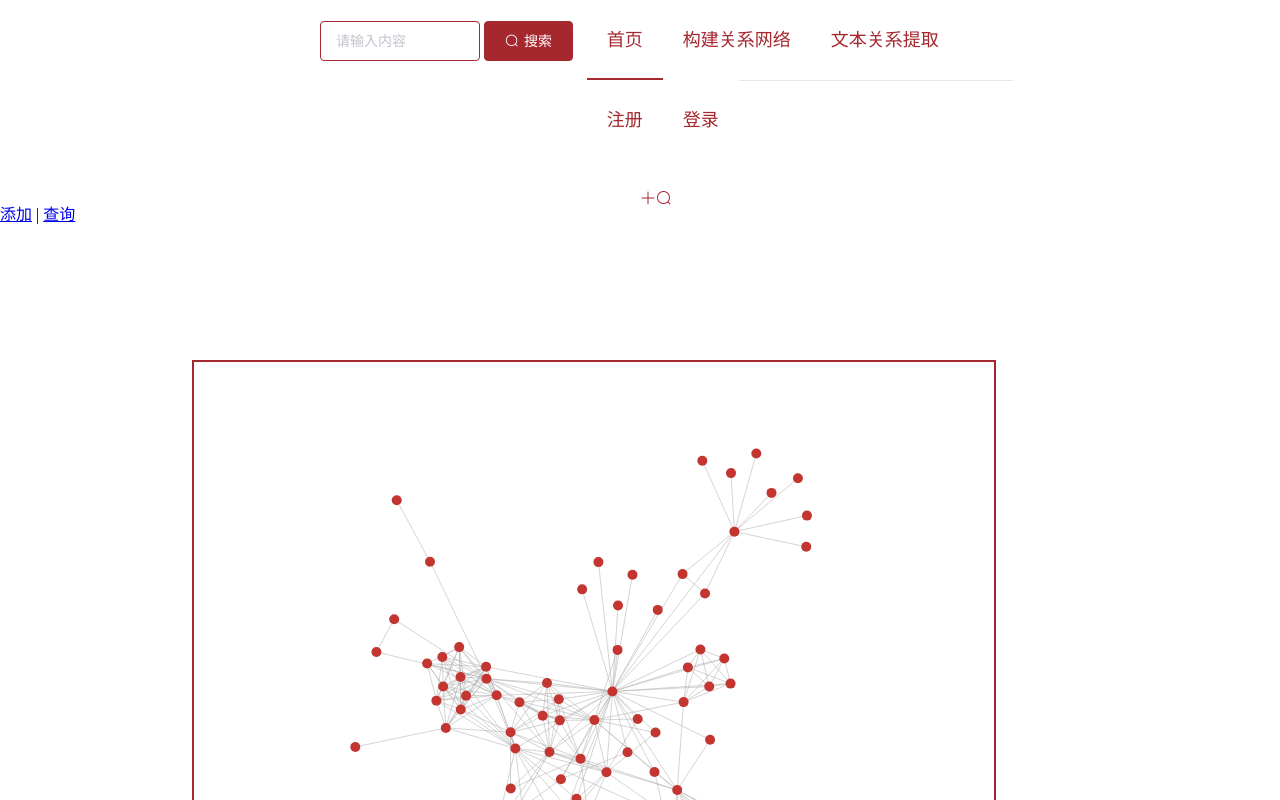
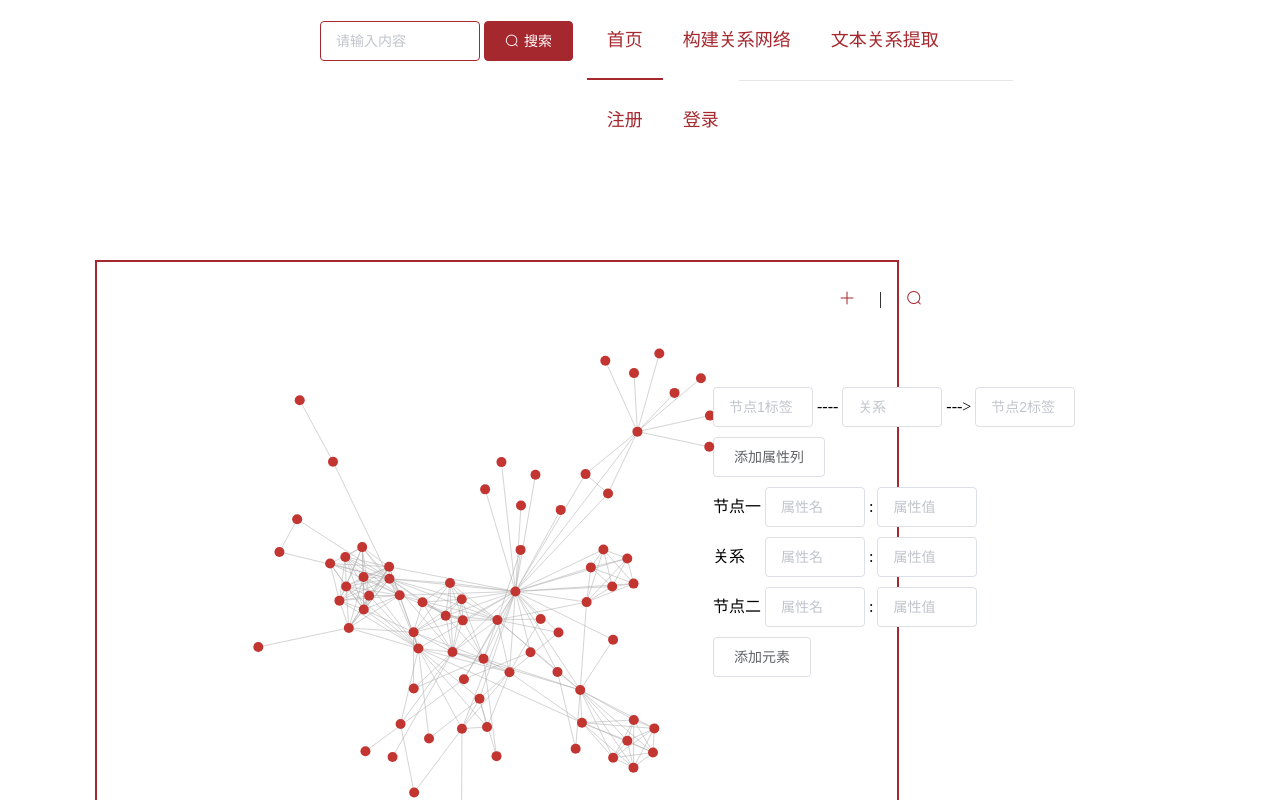
Before and after one commit to silenceck/Visualization-of-relation, a Vue app in the folder client/: page /2 in a window 1280 px wide. Built offline with nearby package versions, Linux system fonts and the light colour scheme.

Commit message:
change createChart

```diff
--- a/client/src/router.js
+++ b/client/src/router.js
@@ -40,6 +40,10 @@ const router = new Router({
           name:'create_chart',
           component:CreateChart,
           children:[
+            {
+              path:'',
+              component: Add
+            },
             {
               path:'/add',
               component: Add
--- a/client/src/views/CreateChart.vue
+++ b/client/src/views/CreateChart.vue
@@ -1,17 +1,14 @@
 <template>
     <div class="home">
         <div class="container">
-            <el-row>
-                <i class="el-icon-plus"></i>
-                <i class="el-icon-search"></i>
-
-                <el-col span='15'>
+            <el-row :gutter="20" class="row">
+                <el-col :span='12' class="col1">
                     <div id="main" class="chart"></div>
                 </el-col>
-                <el-col span='9'>
-                    <router-link to="/add">添加</router-link> |
-                    <router-link to="/search">查询</router-link>
-                    <div class="add_search">
+                <el-col :span='12' class="col2">
+                    <router-link to="/add"><i class="el-icon-plus"></i></router-link> &#12288; |  &#12288;
+                    <router-link to="/search"><i class="el-icon-search"></i></router-link>
+                    <div class="add_search" >
                         <router-view></router-view>
                     </div>
 
@@ -435,16 +432,22 @@ export default {
 }
 </script>
 <style scoped>
+.row {
+    top: 100px;
+}
+.add_search {
+    margin-top: 80px;
+    padding-left: 10%;
+}
 .chart {
-    position: absolute;
+    /* position: absolute; */
     left: 15%;
-    top: 200px;
     height: 680px;
     width: 800px;
     border: 2px solid #a6282f;
 }
 .el-icon-plus {
-    margin-left: 50%;
+    margin-left: 30%;
     margin-top: 30px;
     color: #a6282f;
 }
--- a/client/src/views/Home1.vue
+++ b/client/src/views/Home1.vue
@@ -1,8 +1,26 @@
 <template>
     <div class="home">
         <div class="container">
-            <div class="title">护理领域</div>
-            <div id="main" class="chart"></div>
+            <el-row :gutter="20">
+                <el-col :span="6">
+                </el-col>
+                <el-col :span="12">
+                    <div class="title" @click="resetData">护理领域</div>
+                    <div id="main" class="chart"></div>
+                </el-col>
+                <el-col :span="6">
+                    <el-card class="box-card">
+                    <div slot="header" class="clearfix">
+                        <span>卡片名称</span>
+                        <el-button style="float: right; padding: 3px 0" type="text">操作按钮</el-button>
+                    </div>
+                    <div v-for="o in 4" :key="o" class="text item">
+                        {{'列表内容 ' + o }}
+                    </div>
+                    </el-card>
+                </el-col>
+            </el-row>
+
             <!-- <el-button @click="reduceChartData">减少数据</el-button> -->
         </div>
     </div>
@@ -347,7 +365,13 @@ export default {
                 {id: "247", name: null, source: "76", target: "64", lineStyle: {}},
                 {id: "248", name: null, source: "76", target: "65", lineStyle: {}},
                 {id: "249", name: null, source: "76", target: "66", lineStyle: {}},
-            ]
+            ],
+            seleted_node: {
+
+            },
+            seleted_link: {
+
+            }
         }
     },
     mounted: function() {
@@ -424,6 +448,58 @@ export default {
                 ]
             };
             myChart.setOption(option);
+            const that = this;
+            myChart.on('click', {dataType: 'node'},function (params) {
+                const id = params.data.id;
+                // console.log(nodes)
+                const links = that.links.filter( link => { return link.source === id || link.target === id });
+                let seleted_node = new Set();
+                for(let link in links) {
+                    console.log(link)
+                    seleted_node.add(links[link].source);
+                    seleted_node.add(links[link].target);
+                }
+                const nodes = that.nodes.filter( node => { return seleted_node.has(node.id) })
+                const option = {
+                    series : [
+                        {
+                            data: nodes,
+                            links: links,
+                        }
+                    ]
+                };
+                myChart.setOption(option);
+            });
+            // myChart.on('mousemove', function (params) {
+            //     if (params.componentType === 'markPoint') {
+            //         // 点击到了 markPoint 上
+            //         if (params.seriesIndex === 5) {
+            //             // 点击到了 index 为 5 的 series 的 markPoint 上。
+            //         }
+            //     }
+            //     else if (params.componentType === 'series') {
+            //         if (params.seriesType === 'graph') {
+            //             if (params.dataType === 'edge') {
+            //                 // 点击到了 graph 的 edge（边）上。
+            //                 // myChart.setOption({
+            //                 //     series: [
+            //                 //         {
+            //                 //             lineStyle: {
+            //                 //                 color: '#000', // 鼠标移到edge上 edge color 变黑
+            //                 //                 width: 5,
+            //                 //             },
+            //                 //         }
+            //                 //     ]
+            //                 // })
+
+            //             }
+            //             else {
+            //                 // 点击到了 graph 的 node（节点）上。
+            //                 // console.log(params)
+            //             }
+            //         }
+            //     }
+            // });
             // }, 'xml');
         },
         updateChart: function() {
@@ -454,7 +530,23 @@ export default {
                 {id: "10", name: "Labarre", itemStyle: null, symbolSize: 2.6666666666666665, x: -89.34107},
             ];
             this.updateChart()
+        },
+        showSelectedData: function(node) {
+
+        },
+        resetData: function(){
+            let myChart = this.$echarts.init(document.getElementById('main'));
+            const option = {
+                series : [
+                    {
+                        data: this.nodes,
+                        links: this.links,
+                    }
+                ]
+            };
+            myChart.setOption(option);
         }
+
     }
 }
 </script>
```
